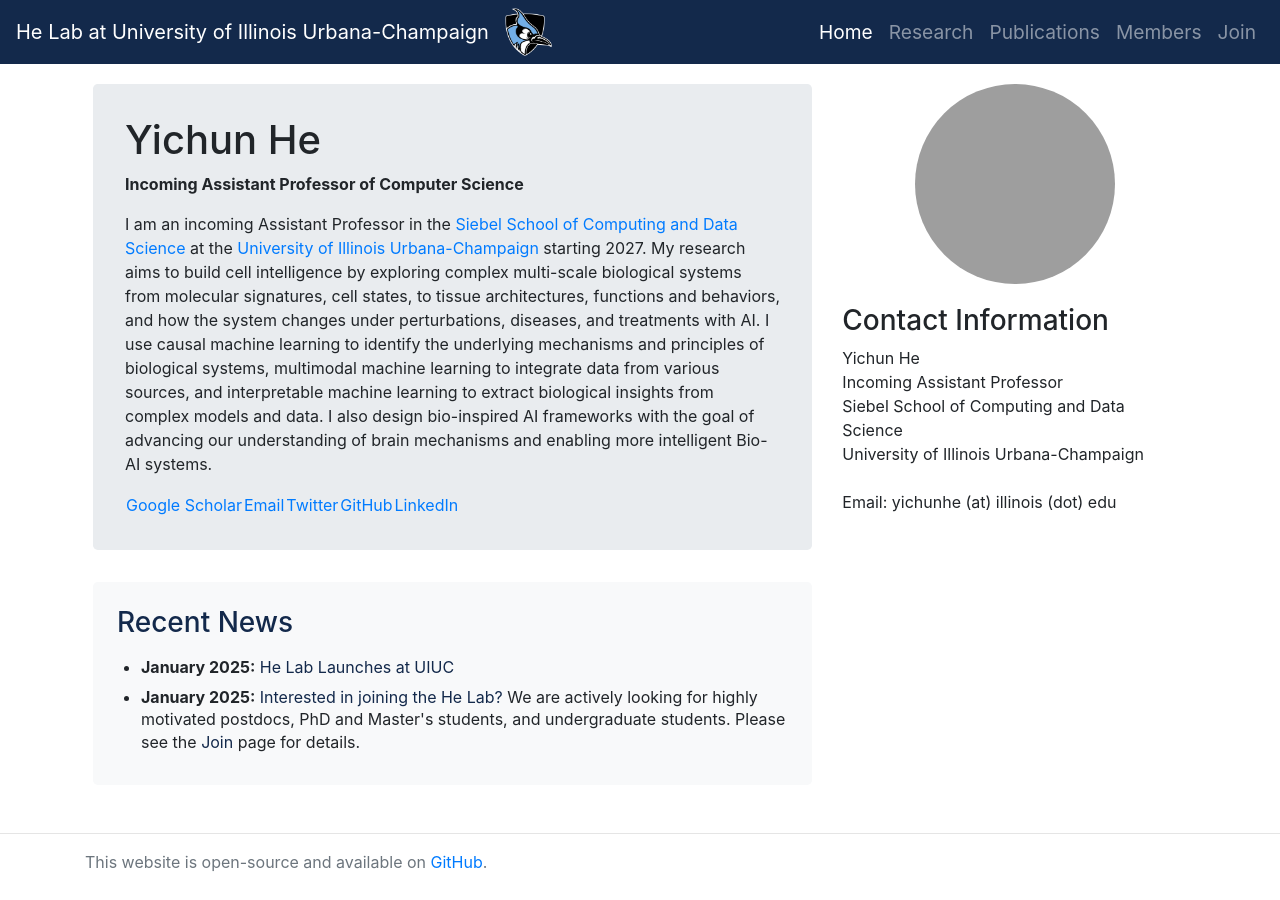
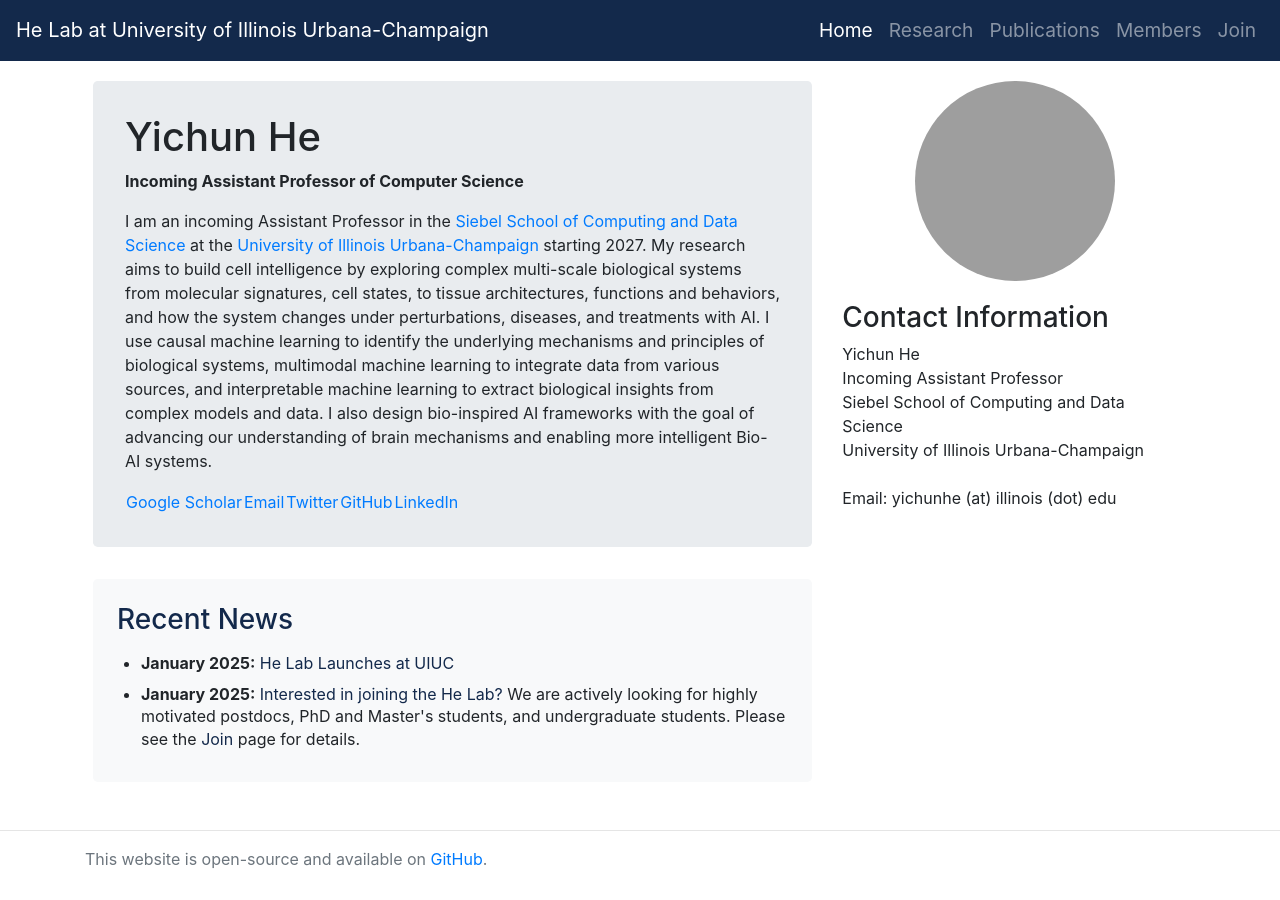
Before and after one commit to yichun-he-lab/yichun-he-lab.github.io, a Jekyll site: the page built from index.md, in a window 1280 px wide. Built offline with Jekyll 4.4.1, drawn with Linux system fonts in a browser that asks for light colours; grey boxes are pictures that could not be loaded.

Commit message:
Update header.html

```diff
--- a/_includes/header.html
+++ b/_includes/header.html
@@ -34,8 +34,6 @@
     <!-- <nav class="navbar navbar-expand-lg navbar-dark" style="background-color: #2774AE"> -->
     <nav class="navbar navbar-expand-lg navbar-dark" style="background-color: #13294B">
         <a class="navbar-brand" href="/">{{site.name}}</a>
-        <a href="https://illinois.edu"><img class="inline-block navb-icon" src="/static/img/logo/logo_uiuc_small.png" alt="UIUC official logo"></a>
-        <!-- <a href="http://www.jhu.edu"><img class="inline-block navb-icon" src="/static/img/logo/logo_JHU_v4.svg" alt="JHU official logo"></a>  -->
         <button type="button" class="navbar-toggler" data-toggle="collapse" data-target="#navbarContent" aria-controls="navbarContent" aria-expanded="false" aria-label="Toggle navigation">
           <span class="navbar-toggler-icon"></span>
         </button>
```
